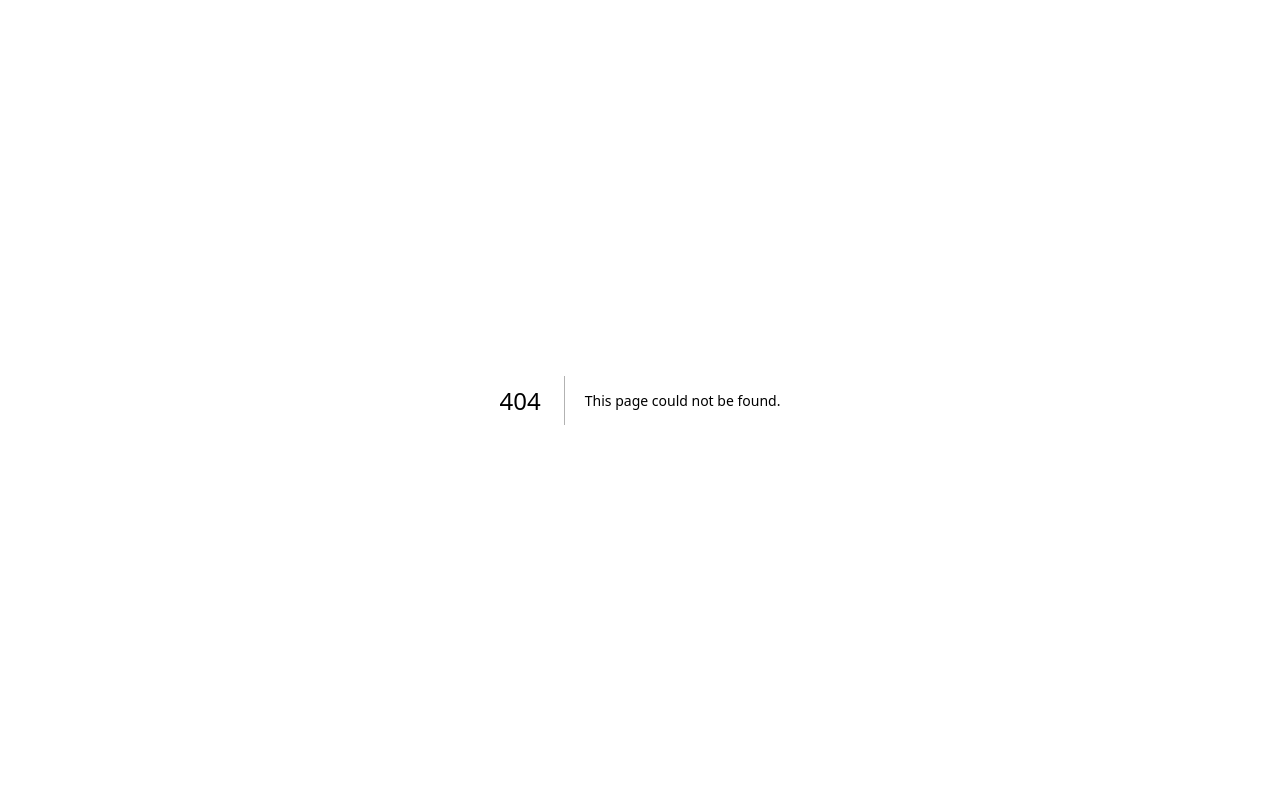
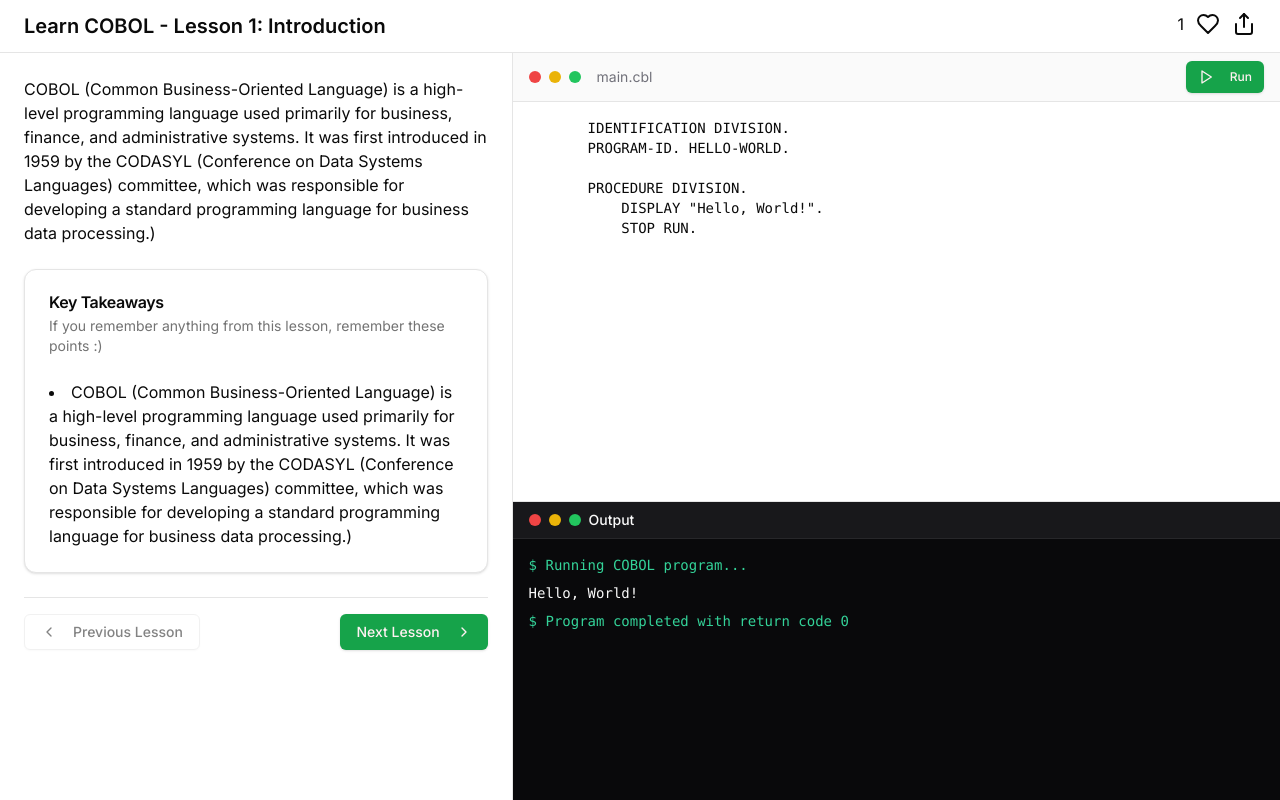
Before and after one commit to MoPaMo/cobolds, a Next.js app: page /learn/1 in a window 1280 px wide. Before the commit this address had no page. Built offline with nearby package versions, Linux system fonts and the light colour scheme.

Commit message:
Upgrade Next.js to version 15 and implement redirects for LearnPage; refactor page structure to support dynamic routing with slug

```diff
--- a/app/learn/page.tsx
+++ b/app/learn/[slug]/page.tsx
@@ -8,24 +8,37 @@ import {
 } from "@/components/ui/resizable";
 import { Card } from "@/components/ui/card";
 import { Terminal } from "@/components/terminal";
-import { useState } from "react";
+import { useState, useEffect } from "react";
 import { Share, Heart } from "lucide-react";
 
+import { useRouter } from "next/router";
+
 export default function LearnPage() {
+  const router = useRouter();
+  const [slug, setSlug] = useState(null);
+
+  useEffect(() => {
+    if (router.isReady) {
+      setSlug(router.query.slug);
+    }
+  }, [router.isReady, router.query.slug]);
+
   const [text, setText] = useState(
     `COBOL (Common Business-Oriented Language) is a high-level programming language used primarily for business, finance, and administrative systems. It was first introduced in 1959 by the CODASYL (Conference on Data Systems Languages) committee, which was responsible for developing a standard programming language for business data processing.)`
   );
   const [keyTakeaways, setKeyTakeaways] = useState([
     `COBOL (Common Business-Oriented Language) is a high-level programming language used primarily for business, finance, and administrative systems. It was first introduced in 1959 by the CODASYL (Conference on Data Systems Languages) committee, which was responsible for developing a standard programming language for business data processing.)`,
   ]);
+
   return (
     <div className="h-screen flex flex-col">
       <header className="border-b bg-card px-6 py-3 flex flex-row">
         <h1 className="text-xl font-semibold">
-          Learn COBOL - Lesson 1: Introduction
+          Learn COBOL - Lesson {slug}: Introduction
         </h1>
         <div className="grow"></div>
         <div className="flex flex-row gap-3">
+          {slug}
           <Heart></Heart>
           <Share></Share>
         </div>
--- a/next.config.mjs
+++ b/next.config.mjs
@@ -1,4 +1,14 @@
 /** @type {import('next').NextConfig} */
-const nextConfig = {};
+const nextConfig = {
+  async redirects() {
+    return [
+      {
+        source: "/learn",
+        destination: "/learn/1",
+        permanent: true,
+      },
+    ];
+  },
+};
 
 export default nextConfig;
--- a/package.json
+++ b/package.json
@@ -14,7 +14,7 @@
     "class-variance-authority": "^0.7.1",
     "clsx": "^2.1.1",
     "lucide-react": "^0.462.0",
-    "next": "14.2.16",
+    "next": "^15.0.3",
     "react": "^18",
     "react-dom": "^18",
     "react-resizable-panels": "^2.1.7",
```
Also changed, not shown: tsconfig.json (+20 -5 lines), 1 other file (tests, documents, lock files or other folders).
